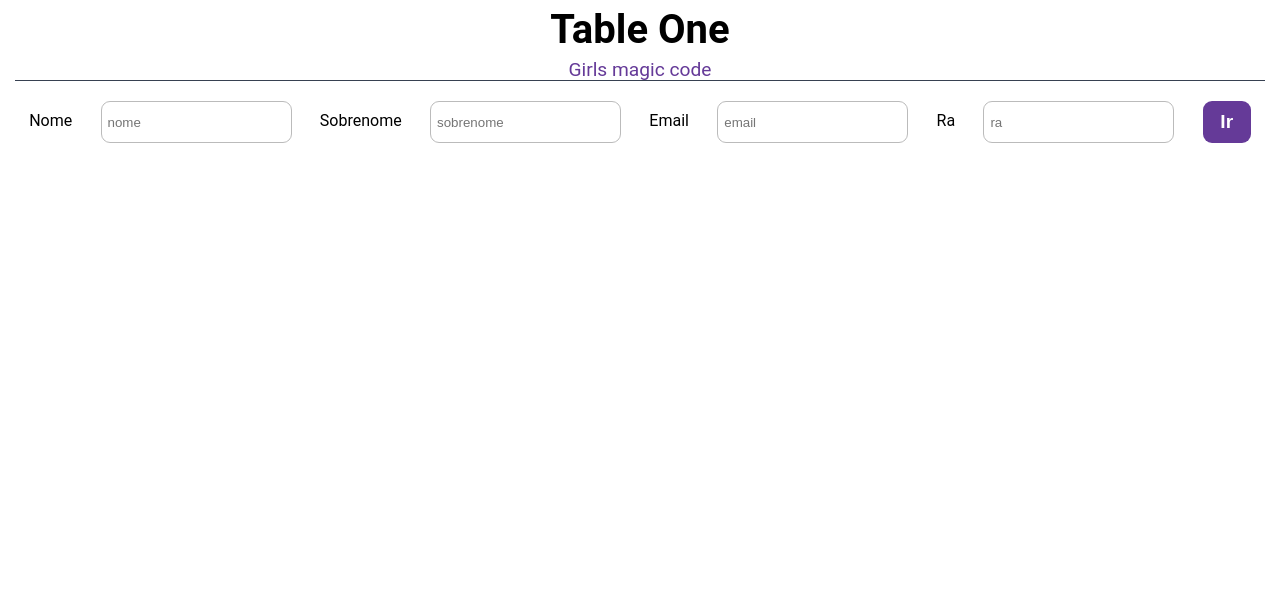
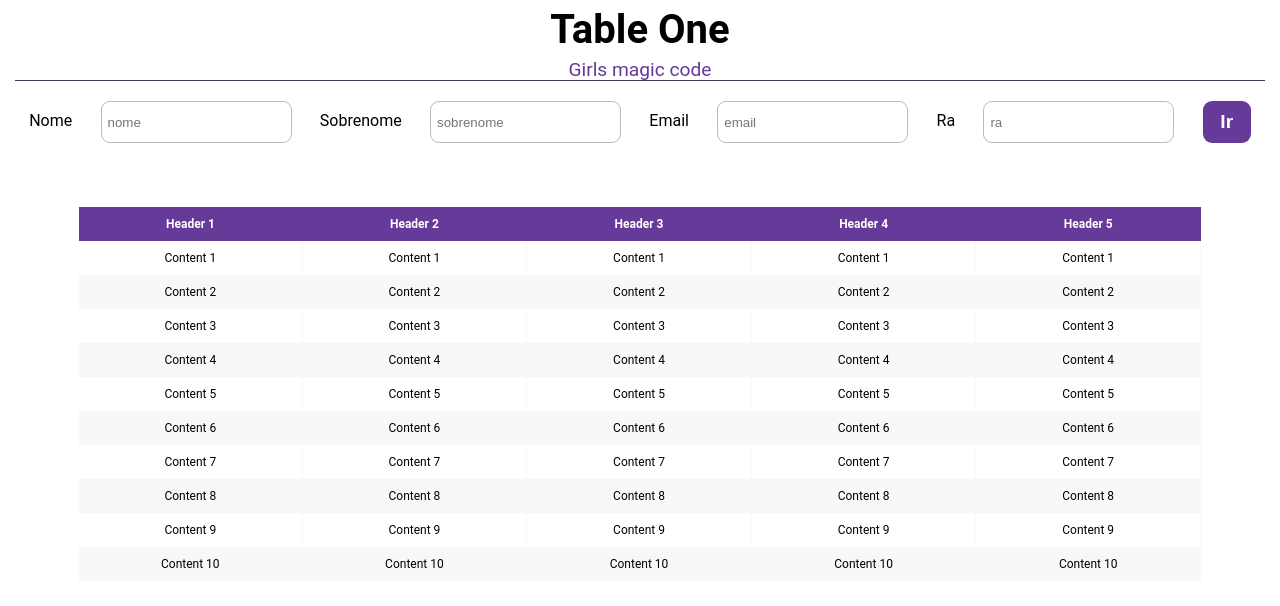
Before and after one commit to devMarilia/table-one, a plain HTML site: page index.html in a window 1280 px wide. Drawn offline with Linux system fonts and the light colour scheme.

Commit message:
✨ feat: static table

```diff
--- a/index.html
+++ b/index.html
@@ -26,6 +26,91 @@
       <input type="button" id="btn" value="Ir">
     </form>
   </div>
+  <div class="table-wrapper">
+    <table class="fl-table">
+        <thead>
+        <tr>
+            <th>Header 1</th>
+            <th>Header 2</th>
+            <th>Header 3</th>
+            <th>Header 4</th>
+            <th>Header 5</th>
+        </tr>
+        </thead>
+        <tbody>
+        <tr>
+            <td>Content 1</td>
+            <td>Content 1</td>
+            <td>Content 1</td>
+            <td>Content 1</td>
+            <td>Content 1</td>
+        </tr>
+        <tr>
+            <td>Content 2</td>
+            <td>Content 2</td>
+            <td>Content 2</td>
+            <td>Content 2</td>
+            <td>Content 2</td>
+        </tr>
+        <tr>
+            <td>Content 3</td>
+            <td>Content 3</td>
+            <td>Content 3</td>
+            <td>Content 3</td>
+            <td>Content 3</td>
+        </tr>
+        <tr>
+            <td>Content 4</td>
+            <td>Content 4</td>
+            <td>Content 4</td>
+            <td>Content 4</td>
+            <td>Content 4</td>
+        </tr>
+        <tr>
+            <td>Content 5</td>
+            <td>Content 5</td>
+            <td>Content 5</td>
+            <td>Content 5</td>
+            <td>Content 5</td>
+        </tr>
+        <tr>
+            <td>Content 6</td>
+            <td>Content 6</td>
+            <td>Content 6</td>
+            <td>Content 6</td>
+            <td>Content 6</td>
+        </tr>
+        <tr>
+            <td>Content 7</td>
+            <td>Content 7</td>
+            <td>Content 7</td>
+            <td>Content 7</td>
+            <td>Content 7</td>
+        </tr>
+        <tr>
+            <td>Content 8</td>
+            <td>Content 8</td>
+            <td>Content 8</td>
+            <td>Content 8</td>
+            <td>Content 8</td>
+        </tr>
+        <tr>
+            <td>Content 9</td>
+            <td>Content 9</td>
+            <td>Content 9</td>
+            <td>Content 9</td>
+            <td>Content 9</td>
+        </tr>
+        <tr>
+            <td>Content 10</td>
+            <td>Content 10</td>
+            <td>Content 10</td>
+            <td>Content 10</td>
+            <td>Content 10</td>
+        </tr>
+        <tbody>
+    </table>
+</div>
   </div>
 </body>
 </html>
--- a/style.css
+++ b/style.css
@@ -92,3 +92,110 @@ header p {
     margin-top: 1rem;
   }
 }
+
+.table-wrapper{
+    margin: 4rem;
+}
+
+.fl-table {
+    border-radius: 5px;
+    font-size: 12px;
+    font-weight: normal;
+    border: none;
+    border-collapse: collapse;
+    width: 100%;
+    max-width: 100%;
+    white-space: nowrap;
+    background-color: white;
+}
+
+.fl-table td, .fl-table th {
+    text-align: center;
+    padding: 8px;
+}
+
+.fl-table td {
+    border-right: 1px solid #f8f8f8;
+    font-size: 12px;
+}
+
+.fl-table thead th {
+    color: #ffffff;
+    background: var(--sytle-color);
+}
+
+
+.fl-table thead th:nth-child(odd) {
+    color: #ffffff;
+    background: var(--sytle-color);
+}
+
+.fl-table tr:nth-child(even) {
+    background: #F8F8F8;
+}
+
+/* Responsive */
+
+@media (max-width: 767px) {
+    .fl-table {
+        display: block;
+        width: 100%;
+    }
+    .table-wrapper:before{
+        content: "Scroll horizontally >";
+        display: block;
+        text-align: right;
+        font-size: 11px;
+        color: white;
+        padding: 0 0 10px;
+    }
+    .fl-table thead, .fl-table tbody, .fl-table thead th {
+        display: block;
+    }
+    .fl-table thead th:last-child{
+        border-bottom: none;
+    }
+    .fl-table thead {
+        float: left;
+    }
+    .fl-table tbody {
+        width: auto;
+        position: relative;
+        overflow-x: auto;
+    }
+    .fl-table td, .fl-table th {
+        padding: 20px .625em .625em .625em;
+        height: 60px;
+        vertical-align: middle;
+        box-sizing: border-box;
+        overflow-x: hidden;
+        overflow-y: auto;
+        width: 120px;
+        font-size: 13px;
+        text-overflow: ellipsis;
+    }
+    .fl-table thead th {
+        text-align: left;
+        border-bottom: 1px solid #f7f7f9;
+    }
+    .fl-table tbody tr {
+        display: table-cell;
+    }
+    .fl-table tbody tr:nth-child(odd) {
+        background: none;
+    }
+    .fl-table tr:nth-child(even) {
+        background: transparent;
+    }
+    .fl-table tr td:nth-child(odd) {
+        background: #F8F8F8;
+        border-right: 1px solid #E6E4E4;
+    }
+    .fl-table tr td:nth-child(even) {
+        border-right: 1px solid #E6E4E4;
+    }
+    .fl-table tbody td {
+        display: block;
+        text-align: center;
+    }
+}
```
